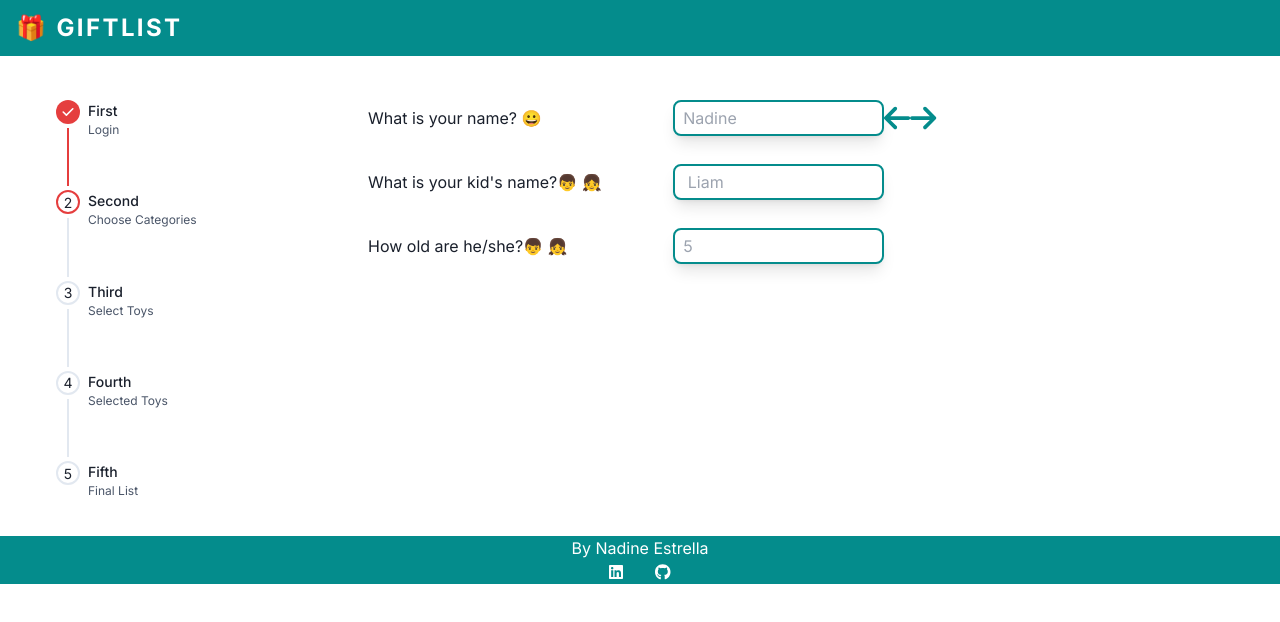
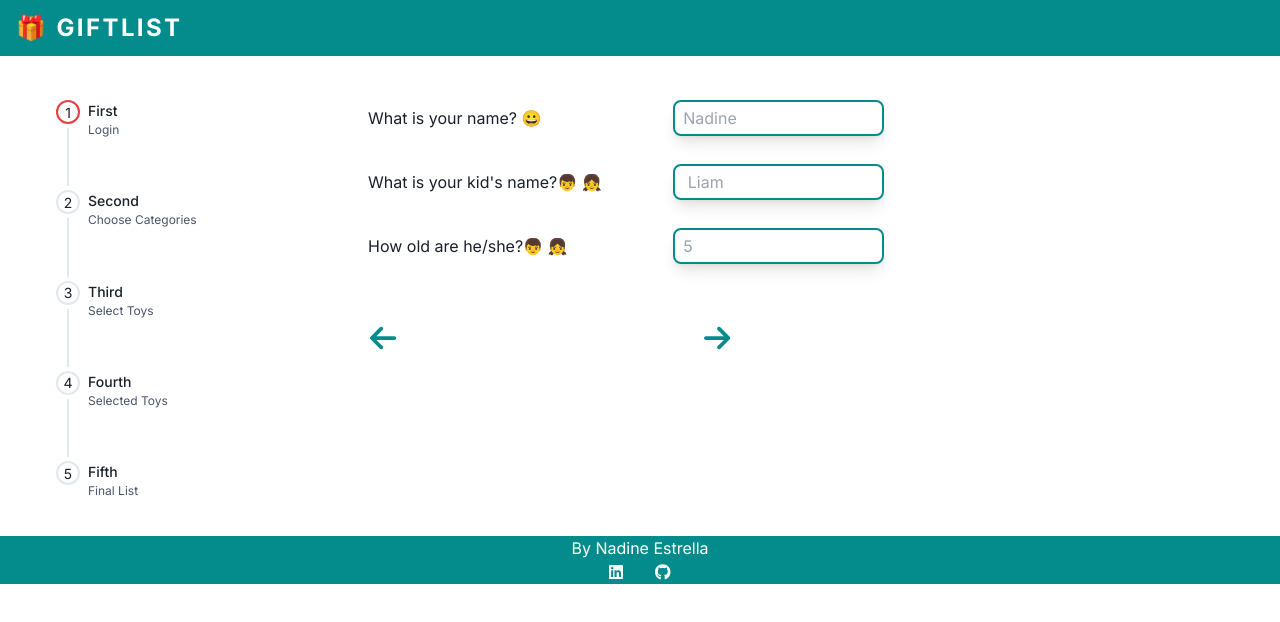
Before and after one commit to nadinestrella/GiftList, a Next.js app: page /login in a window 1280 px wide. Shown: the top 622 px of the page. Built offline with nearby package versions, Linux system fonts and the light colour scheme.

Commit message:
fix steper

```diff
--- a/src/app/components/PageLayout.tsx
+++ b/src/app/components/PageLayout.tsx
@@ -10,8 +10,10 @@ export function PageLayout({
   return (
     <main className="md:flex md:flex-row">
       <div className="hidden md:inline min-w-40 ml-14 mt-11">{sidebar}</div>
-      <div className="md:ml-14 lg:ml-24">{content}</div>
-      <div>{navigation}</div>
+      <div className="md:flex md:flex-col">
+        <div className="md:ml-14 lg:ml-24">{content}</div>
+        <div>{navigation}</div>
+      </div>
     </main>
   );
 }
--- a/src/app/components/StepperUI.tsx
+++ b/src/app/components/StepperUI.tsx
@@ -23,7 +23,7 @@ const steps = [
 export const StepperUI = ({ step }: { step: number }) => {
   return (
     <Stepper
-      index={step}
+      index={step - 1}
       colorScheme="red"
       orientation="vertical"
       height="400px"
--- a/src/app/login/page.tsx
+++ b/src/app/login/page.tsx
@@ -83,9 +83,7 @@ export default function Home() {
 
   return (
     <PageLayout
-      sidebar={
-        <StepperUI step={activeStep} /> // Cerramos el componente correctamente
-      }
+      sidebar={<StepperUI step={activeStep} />}
       content={
         <div className="pt-11">
           {activeStep === 1 ? (
```
